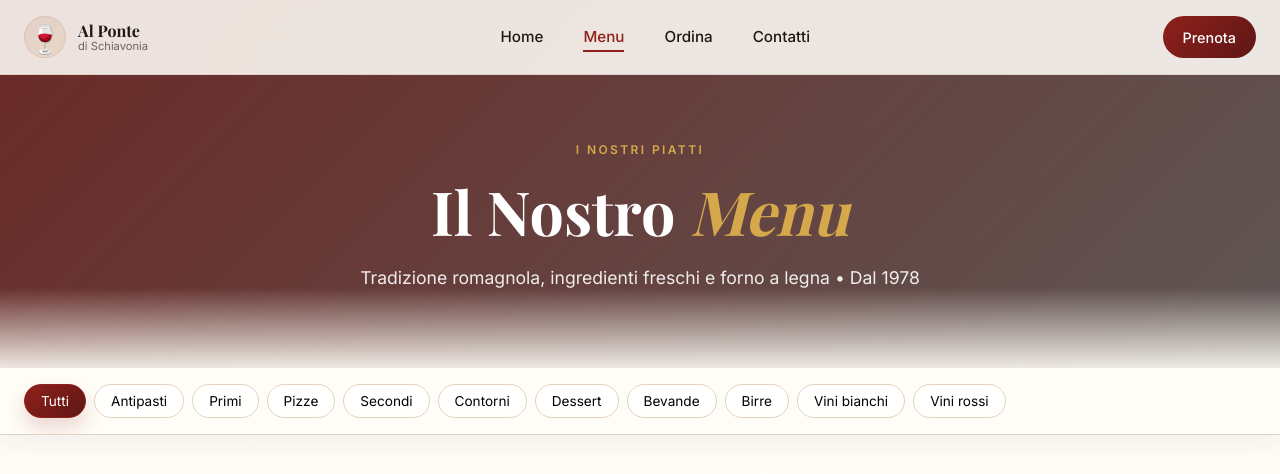
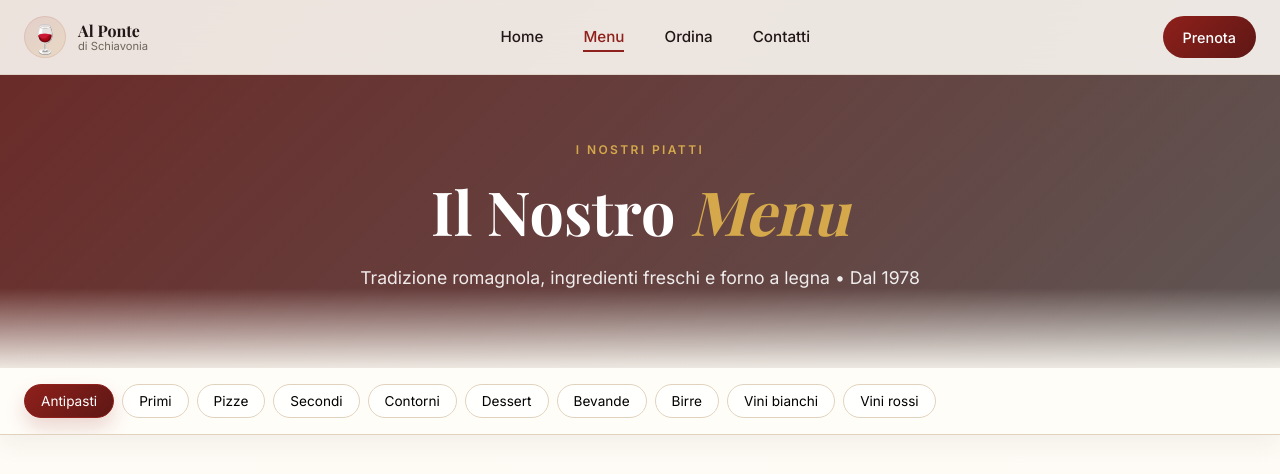
Before and after one commit to dal1312/-ponte6, a plain HTML site: page menu.html in a window 1280 px wide. Shown: the top 474 px of the page. Drawn offline with nearby package versions, Linux system fonts and the light colour scheme.

Commit message:
Align menu and order category filters (#7)
Remove the All option and align category order and initial selection across menu and ordering.

```diff
--- a/js/main.js
+++ b/js/main.js
@@ -681,6 +681,19 @@ filterBtns.forEach(btn => {
     });
 });
 
+
+
+const initialMenuFilter = document.querySelector('#menuFilters .filter-btn.active');
+if (initialMenuFilter && document.getElementById('menu-grid')) {
+    const initialCategory = initialMenuFilter.dataset.category;
+    document.querySelectorAll('#menu-grid .menu-item').forEach(item => {
+        item.style.display = item.dataset.category === initialCategory ? '' : 'none';
+    });
+    filterBtns.forEach(button => {
+        button.setAttribute('aria-pressed', String(button === initialMenuFilter));
+    });
+}
+
 /* ========================================
    ORDER FORM - Indirizzo condizionale
 ======================================== */
--- a/menu.html
+++ b/menu.html
@@ -57,8 +57,7 @@
 <!-- FILTRI CATEGORIE STICKY -->
 <div class="menu-filters" id="menuFilters">
     <div class="container">
-        <button class="filter-btn active" data-category="all">Tutti</button>
-        <button class="filter-btn" data-category="antipasti">Antipasti</button>
+        <button class="filter-btn active" data-category="antipasti" aria-pressed="true">Antipasti</button>
         <button class="filter-btn" data-category="primi">Primi</button>
         <button class="filter-btn" data-category="pizze">Pizze</button>
         <button class="filter-btn" data-category="secondi">Secondi</button>
--- a/service-worker.js
+++ b/service-worker.js
@@ -1,4 +1,4 @@
-const CACHE_NAME = "ponte6-v6";
+const CACHE_NAME = "ponte6-v7";
 const APP_SHELL = ["./","./index.html","./menu.html","./ordina.html","./ordina-rapido.html","./contatti.html","./offline.html","./css/styles.css","./js/main.js","./js/menu-data.js","./js/beverage-data.js","./manifest.json"];
 self.addEventListener("install", event => { event.waitUntil(caches.open(CACHE_NAME).then(cache => cache.addAll(APP_SHELL))); self.skipWaiting(); });
 self.addEventListener("activate", event => { event.waitUntil(caches.keys().then(keys => Promise.all(keys.filter(key => key !== CACHE_NAME).map(key => caches.delete(key))))); self.clients.claim(); });
```
Also changed, not shown: ordina.html (+2 -2 lines).
